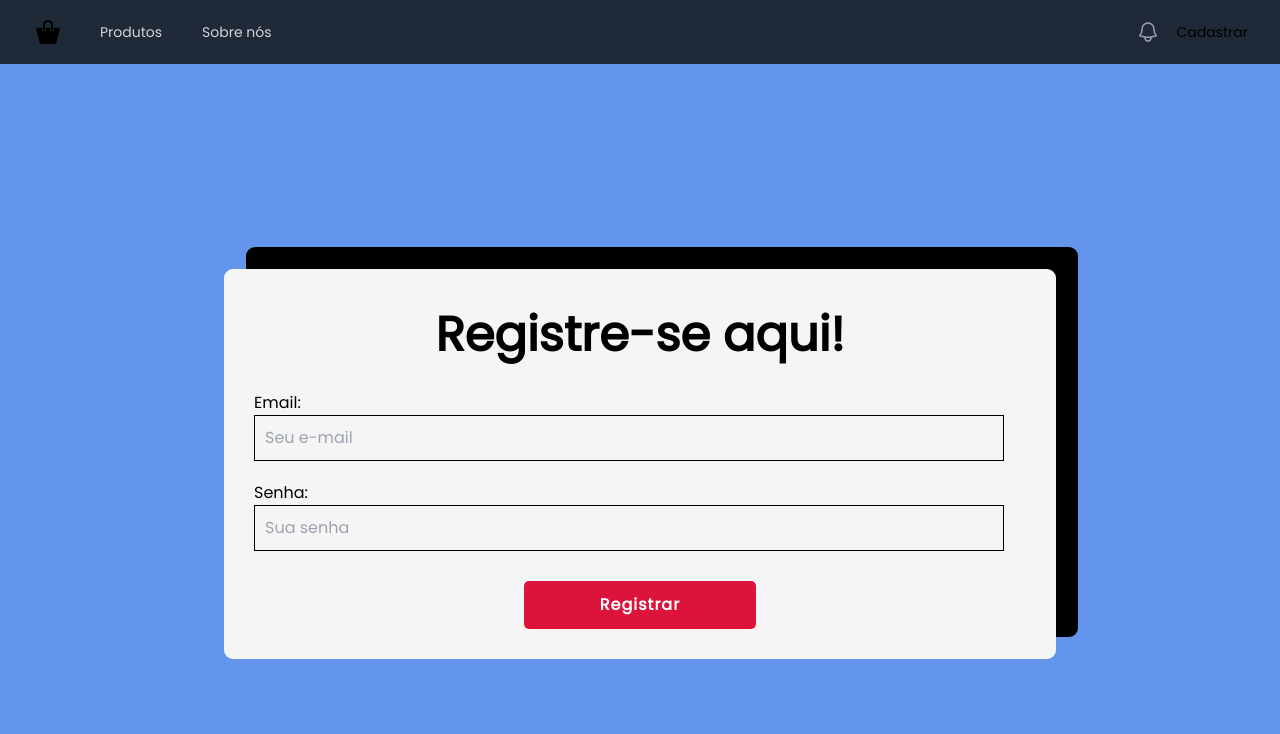
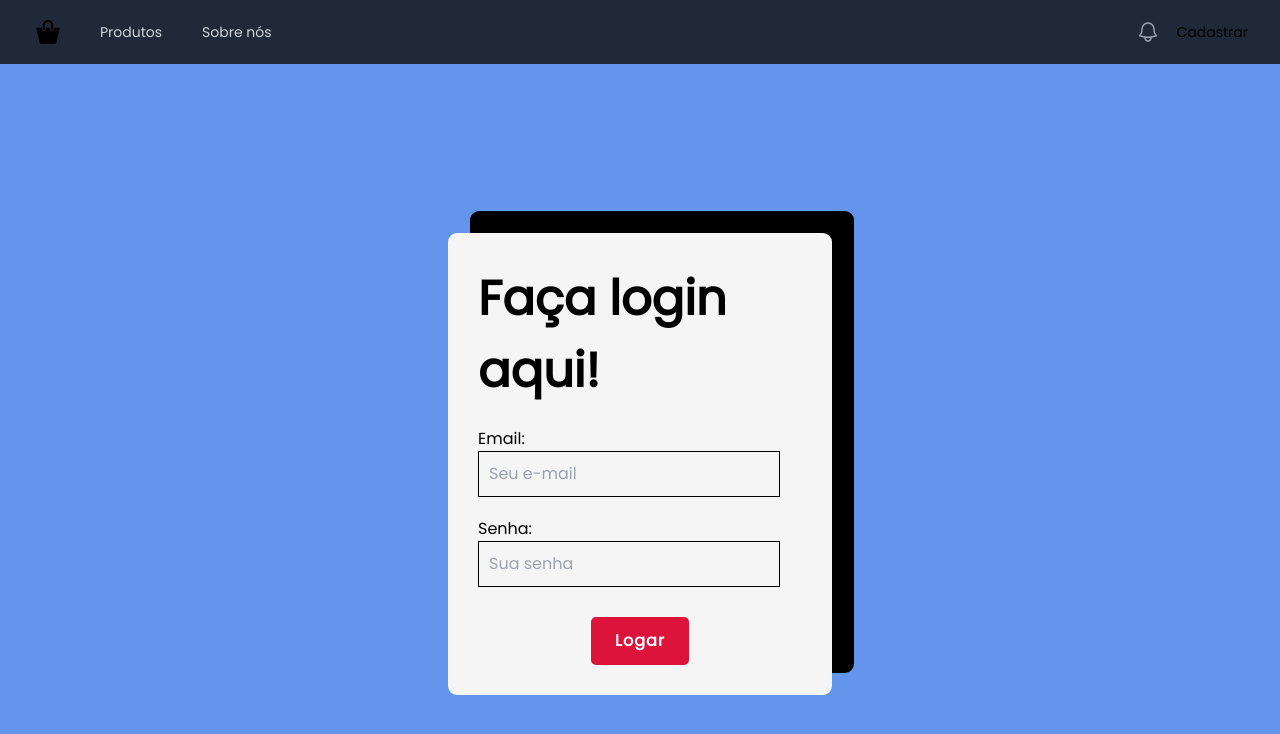
Before and after one commit to ICEI-PUC-Minas-PMV-SI/pmv-si-2024-1-pe3-t2-estore, a React (Vite) app in the folder frontend/: page /login in a window 1280 px wide. Shown: the top 734 px of the page. Built offline with nearby package versions, Linux system fonts and the light colour scheme.

Commit message:
fix: login screen

```diff
--- a/frontend/src/components/Login.jsx
+++ b/frontend/src/components/Login.jsx
@@ -38,8 +38,8 @@ const Login = () => {
   return (
     <div className="container-register">
       <div className="container-register-form">
-        <form className="form-register" onSubmit={handleValidateLogin}>
-          <h1>Registre-se aqui!</h1>
+        <form className="form-register-login" onSubmit={handleValidateLogin}>
+          <h1>Faça login aqui!</h1>
           <div className="inputs-register">
             <div className="column-login">
               <div className="textfield-register">
@@ -53,7 +53,7 @@ const Login = () => {
             </div>
           </div>
           <div className="submit-register">
-            <input type="submit" value="Registrar" />
+            <input type="submit" value="Logar" />
           </div>
         </form>
       </div>
--- a/frontend/src/css/Login.css
+++ b/frontend/src/css/Login.css
@@ -23,12 +23,12 @@ input[type="submit"] {
   align-items: center;
 }
 
-.form-register {
+.form-register-login {
   background-color: whitesmoke;
   display: flex;
   justify-content: center;
   align-items: center;
-  width: 65%;
+  width: 30%;
   padding: 30px;
   border-radius: 9px;
   box-shadow: 22px -22px rgb(0, 0, 0);
@@ -82,7 +82,7 @@ input[type="submit"] {
   align-items: center;
 }
 
-.form-register h1 {
+.form-register-login h1 {
   font-size: 6vh;
   font-weight: 800;
 }
@@ -105,7 +105,7 @@ input[type="submit"] {
 }
 
 @media (max-width: 900px) {
-  .form-register {
+  .form-register-login {
     flex-direction: column;
     margin: 60px 0 20px 0;
     box-shadow: none;
```
